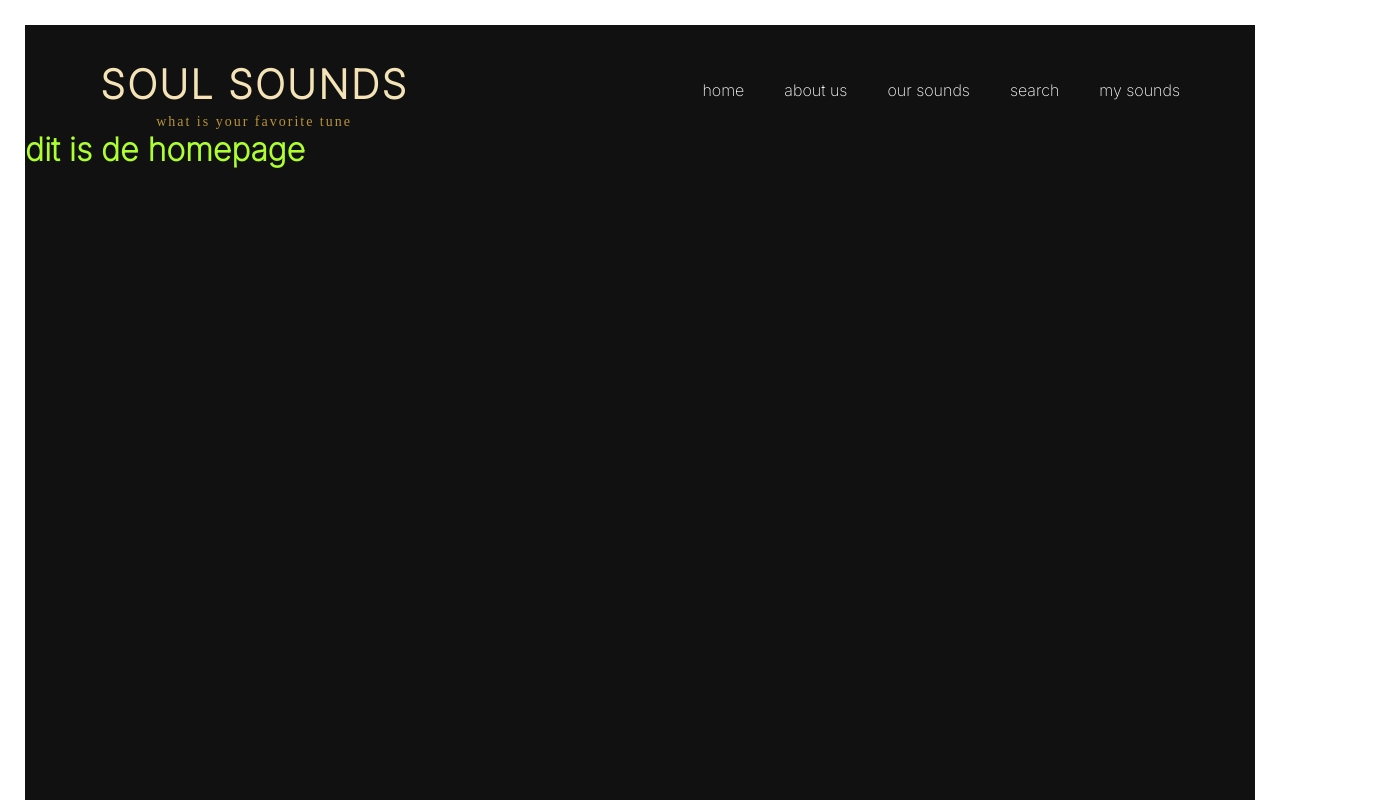
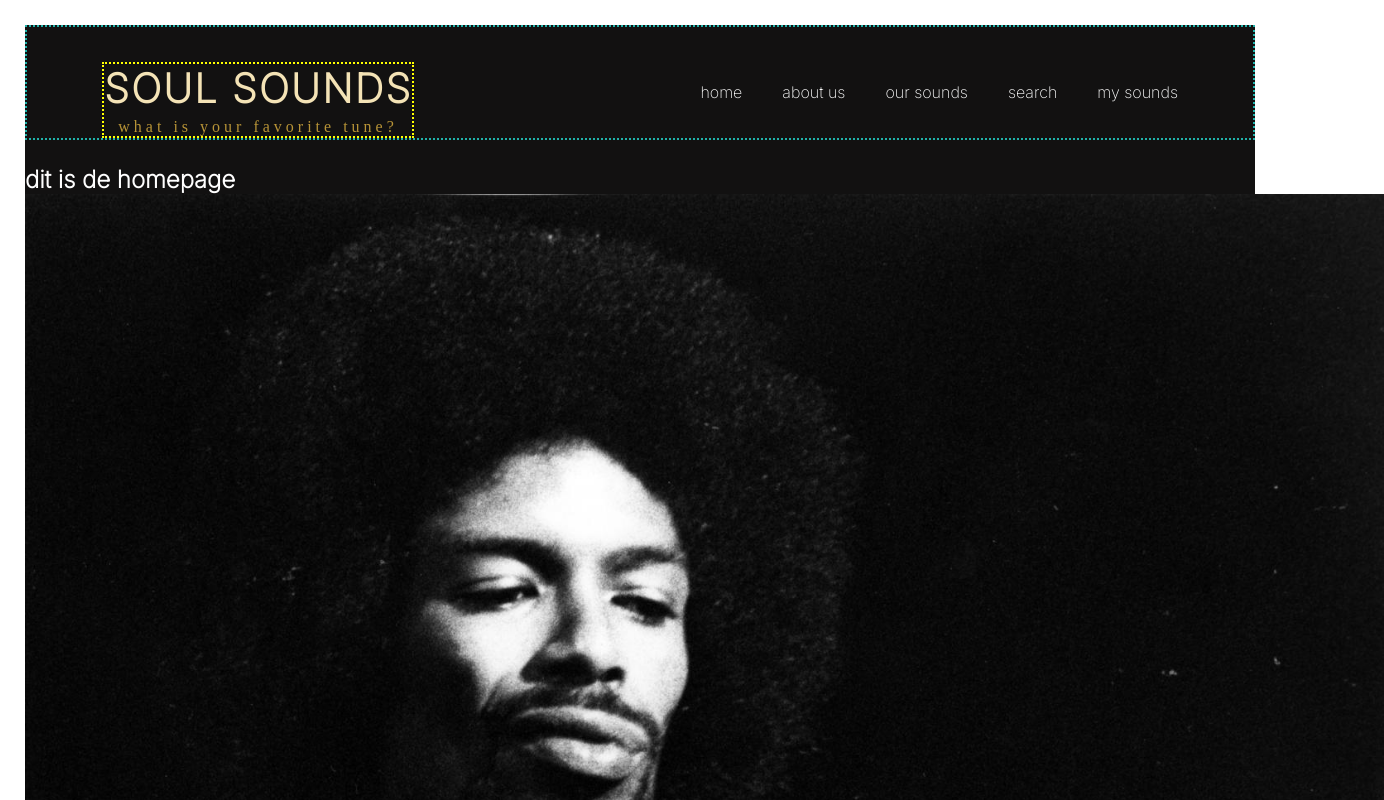
Before and after one commit to saarryp/eindopdrachtFrontend2023, a React (Create React App) app: page / in a window 1280 px wide. Shown: the top 800 px of the page, 1384 px wide, since content can reach past the window. Built offline with nearby package versions, Linux system fonts and the light colour scheme; a web font is replaced by a local one.

Commit message:
nav gemaakt en begin homepage

```diff
--- a/src/App.js
+++ b/src/App.js
@@ -1,9 +1,9 @@
 import React from 'react'
 import './App.css';
 import {Route, Routes} from "react-router-dom";
-import Home from "./pages/homepage/Homepage"
+import Home from "./pages/homepage/HomePage";
 import Navbar from "./components/navigatiebar/Navbar";
-import AboutUs from "./pages/aboutus/AboutUs"
+import AboutUs from "./pages/aboutUs/AboutUs"
 import OurSounds from "./pages/ourSounds/OurSounds";
 import Search from "./pages/search/Search";
 import MySounds from "./pages/mysounds/MySounds";
--- a/src/components/navigatiebar/Navbar.css
+++ b/src/components/navigatiebar/Navbar.css
@@ -19,6 +19,11 @@ nav {
     justify-content: space-between;
 }
 
+.nav-head-container {
+    border: 2px dotted lightseagreen;
+    margin-bottom: 25px;
+}
+
 .header-container {
     margin-left: 75px;
     margin-top: 35px;
@@ -26,6 +31,7 @@ nav {
     flex-direction: column;
     align-items: center;
     gap: 5px;
+    border: 2px dotted yellow;
 
 }
 
@@ -34,12 +40,13 @@ nav {
     font-size: 40px;
     color: #F4E3B6;
     letter-spacing: 2px;
+
 }
 
 .subtitle {
-    font-size: 14px;
+    font-size: 16px;
     color:#B89437;
-    letter-spacing: 2px;
+    letter-spacing: 4px;
 }
 
 .nav-links-container {
--- a/src/components/navigatiebar/Navbar.js
+++ b/src/components/navigatiebar/Navbar.js
@@ -6,10 +6,10 @@ import {NavLink} from "react-router-dom";
 export default function Navbar() {
     return (
         <>
-            <nav>
+            <nav className= "nav-head-container">
                 <div className="header-container">
                     <h1 className="brand-name">soul sounds</h1>
-                    <p className="subtitle">what is your favorite tune</p>
+                    <p className="subtitle">what is your favorite tune?</p>
                 </div>
                 <div className="nav-links-container">
                     <NavLink to="/"><p>home</p></NavLink>
--- a/src/pages/homepage/HomePage.css
+++ b/src/pages/homepage/HomePage.css
@@ -1,3 +1,15 @@
 h1 {
     color: greenyellow;
 }
+
+.image-resize {
+    width: 1359px;
+    height: auto;
+    margin: 0;
+    /*border: 2px dotted red;*/
+}
+.homepage-text p {
+    margin: 10px;
+    font-size: 14px;
+    color: white;
+}
--- a/src/pages/homepage/HomePage.js
+++ b/src/pages/homepage/HomePage.js
@@ -1,14 +1,27 @@
 import React from 'react';
-import "./Homepage.css";
-// import ImageGil from "./assets/GilScottHeron.jpg";
+import "./HomePage.css";
+import gil from "../../assets/gil-scott-heron.jpg";
+
+
+
 
 
 
 export default function Home() {
     return (
+        <>
         <div>
-            <h1>dit is de homepage</h1>
-            {/*<img src={ImageGil} alt="musician Gil Scott-Heron"/>*/}
+            <h2>dit is de homepage</h2>
+            <img src= {gil} alt= "musician Gil Scott-Heron" className="image-resize"/>
         </div>
+            <article className="homepage-text">
+                <p>Are you bored of that sames shizzle again?</p>
+
+                <p>Is a streaming service sending you the same 'ole same 'ole?</p>
+                <p>Are you into souls etc</p>
+                <p>are you getting lost and lonely</p>
+            </article>
+
+            </>
     )
 }
```
